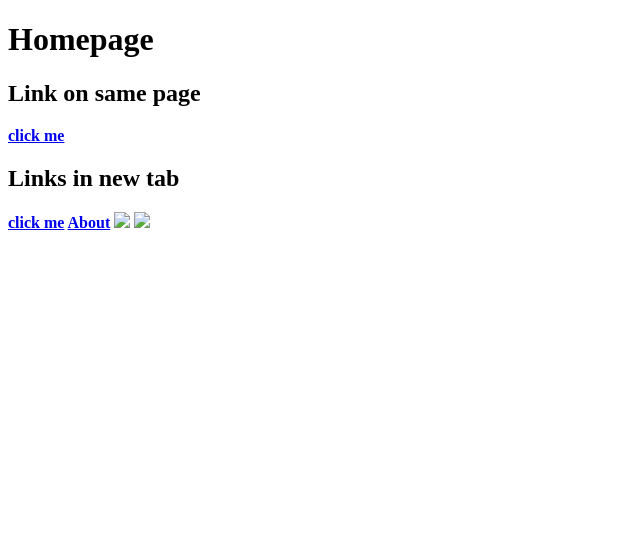
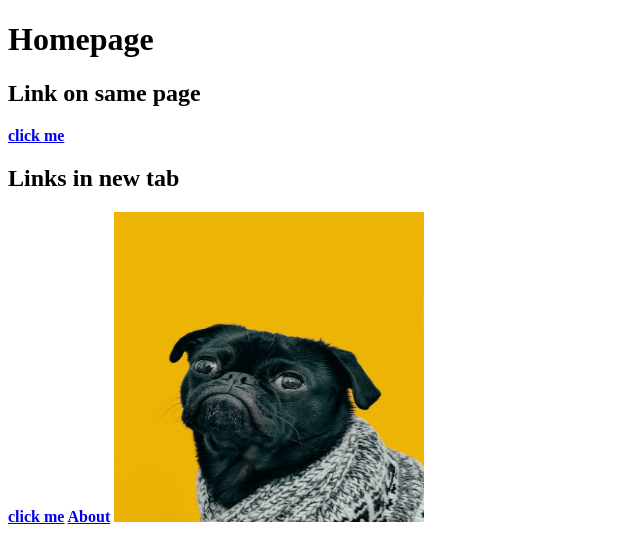
Before and after one commit to Greensurf/git_test, a plain HTML site: page odin-links-and-images/index.html in a window 1280 px wide. Shown: the whole page, without its empty margins (0-640 px from the left). Drawn offline with Linux system fonts and the light colour scheme.

Commit message:
added new code finished links and images

```diff
--- a/odin-links-and-images/index.html
+++ b/odin-links-and-images/index.html
@@ -34,9 +34,9 @@
 <!-- organize pages into new folder and use command below -->
 <a href="./pages/about.html">About</a>
 
-<img src="./images/dog.jpg">
+<img src="./images/dog.jpg" alt="./images/dog.jpg" height="310" width="310">
 
-<img src="../images/dog.jpg">
+
 
 
 
```
Also changed, not shown: odin-links-and-images/pages/about.html (+2 -0 lines), odin-links-and-images/images/dog.jpg (added).
